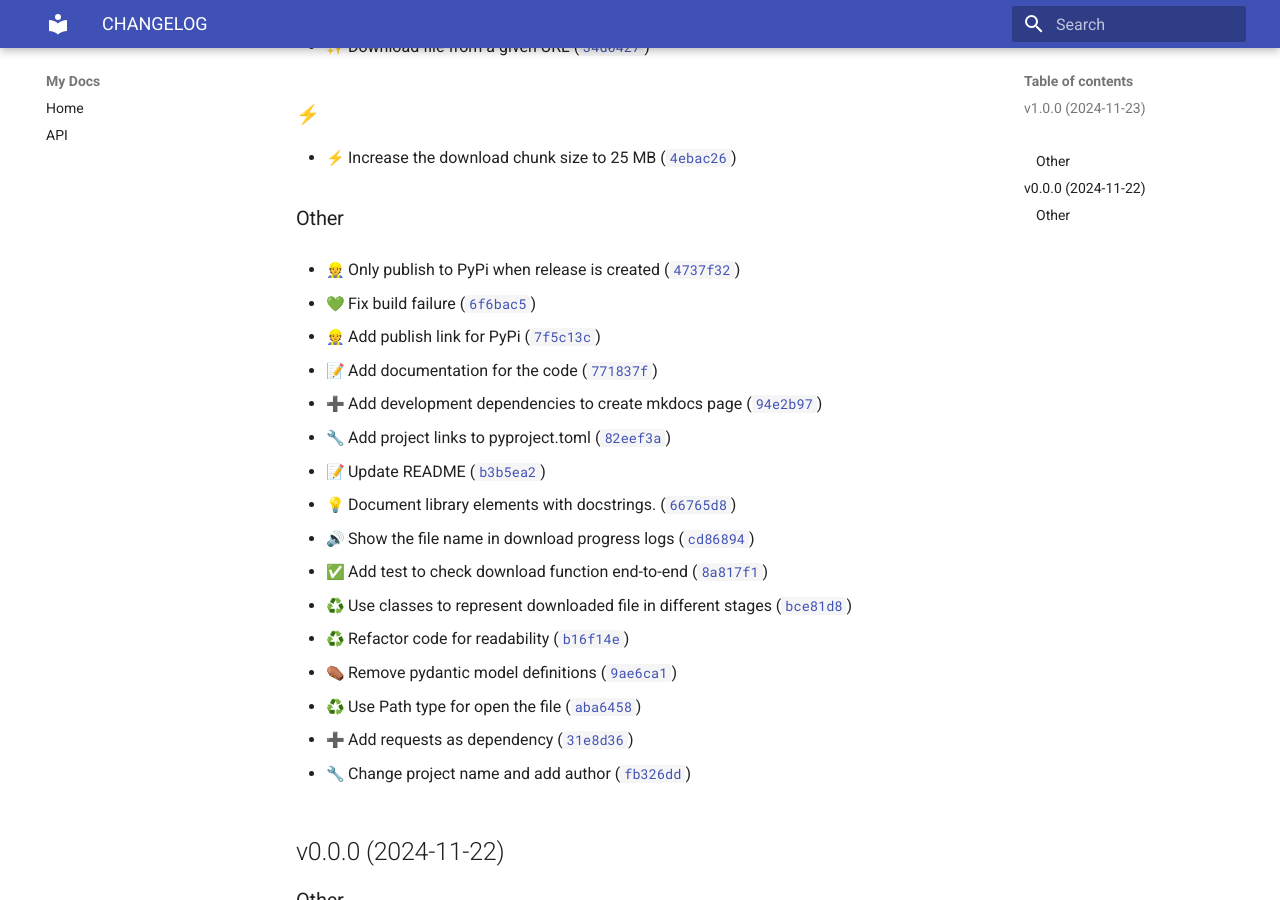
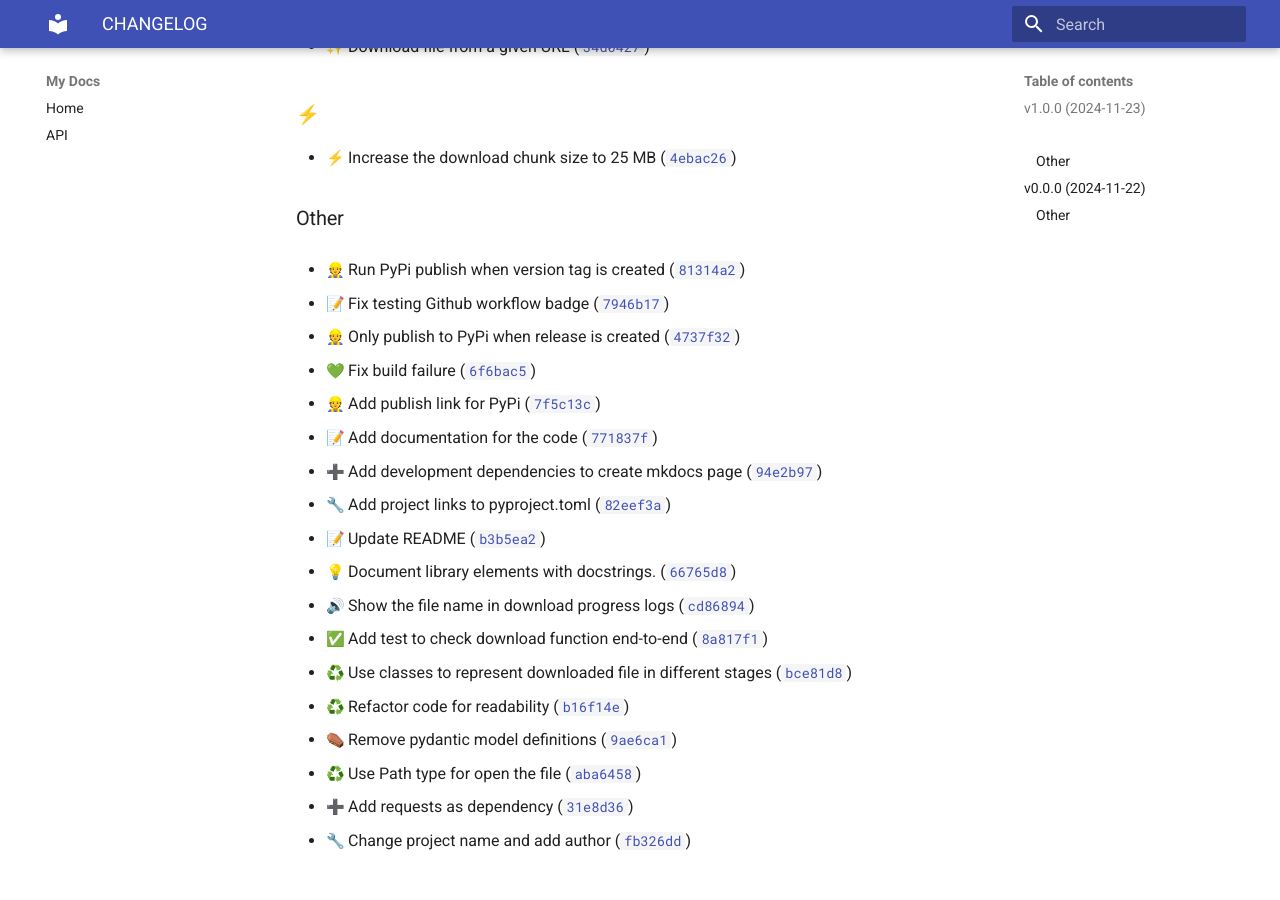
Before and after one commit to 8-bit-hunters/pudly, an MkDocs documentation site: the page built from docs/CHANGELOG.md, in a window 1280 px wide and 900 px high, scrolled down 572 px. Built offline with MkDocs 1.6.1 and Material for MkDocs 9.7.7, drawn with Linux system fonts in a browser that asks for light colours; emoji names are drawn with the system emoji font.

Commit message:
1.0.0
Automatically generated by python-semantic-release

```diff
--- a/docs/CHANGELOG.md
+++ b/docs/CHANGELOG.md
@@ -37,6 +37,12 @@
   ([`4ebac26`](https://github.com/8-bit-hunters/pudly/commit/4ebac26187e98303f0bc626168613177f77cdc11))
 
 ### Other
+
+- :construction_worker: Run PyPi publish when version tag is created
+  ([`81314a2`](https://github.com/8-bit-hunters/pudly/commit/81314a24c0a49855c82ff92cb10efa488f43bc01))
+
+- :memo: Fix testing Github workflow badge
+  ([`7946b17`](https://github.com/8-bit-hunters/pudly/commit/7946b1776a207863a161c8807b7cec9d20d35edf))
 
 - :construction_worker: Only publish to PyPi when release is created
   ([`4737f32`](https://github.com/8-bit-hunters/pudly/commit/4737f32329f4638600fe83bf3910212a05f9c8f4))
```
